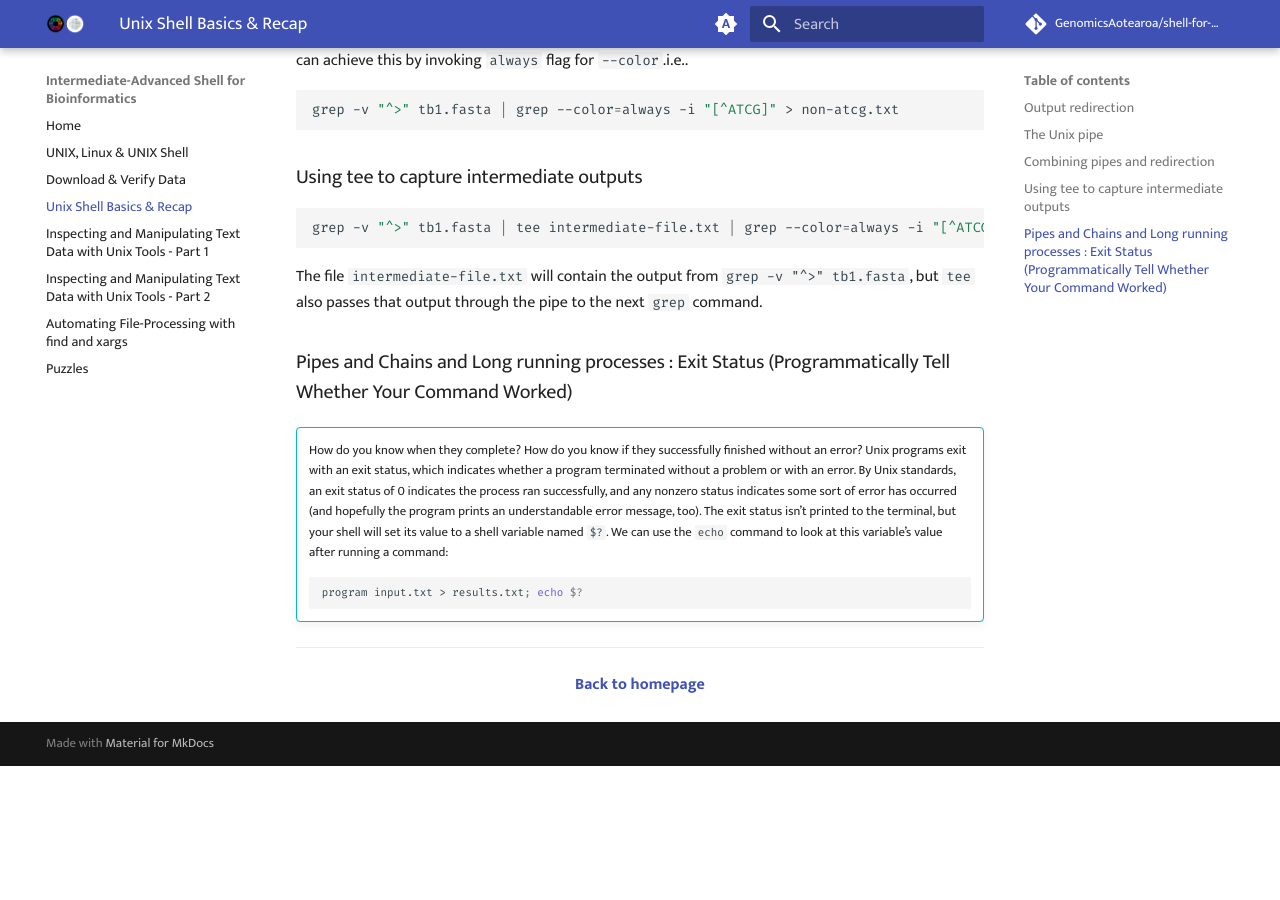
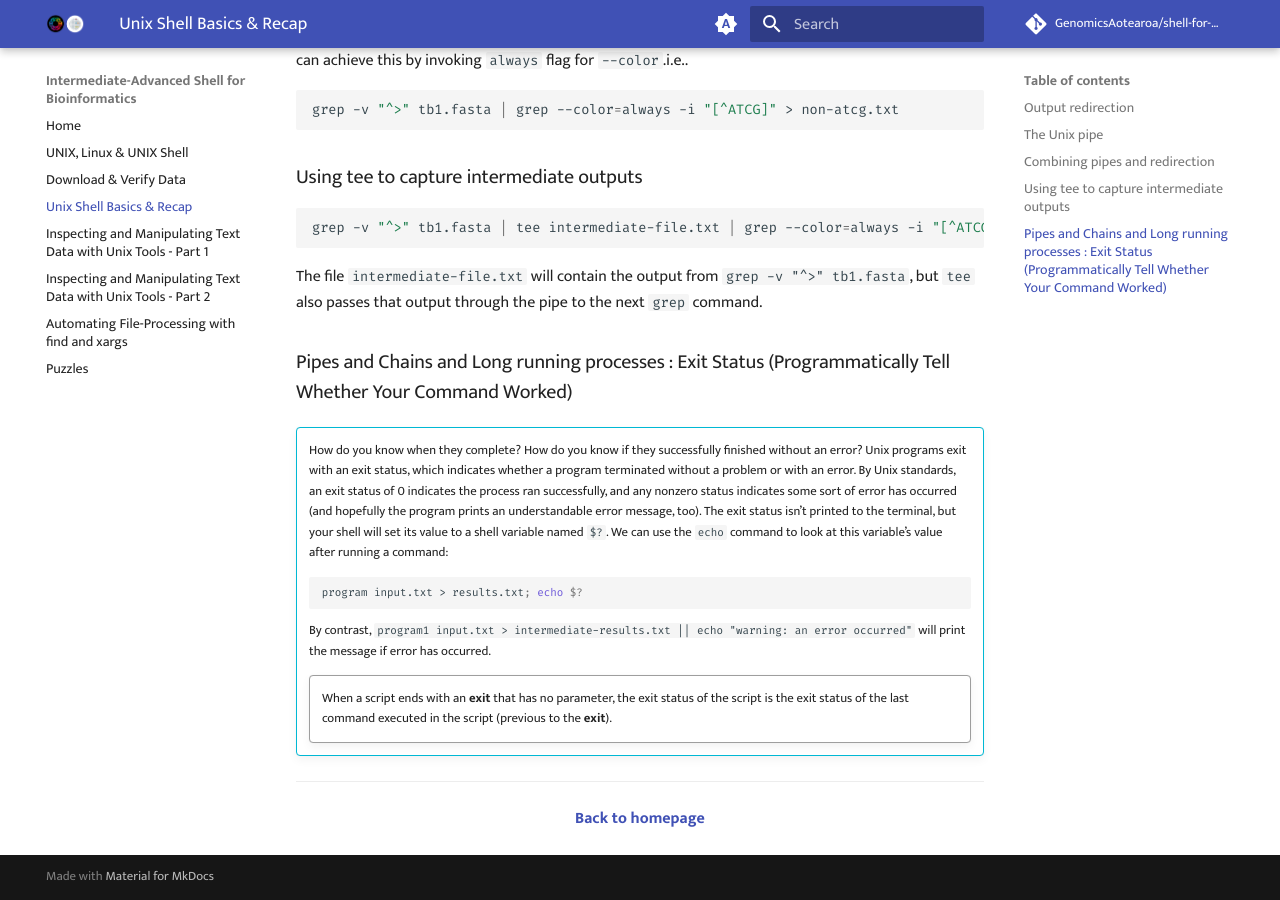
Before and after one commit to GenomicsAotearoa/shell-for-bioinformatics, an MkDocs documentation site: the page built from docs/2_unixshellbasics.md, in a window 1280 px wide and 900 px high, scrolled down 5137 px. Built offline with MkDocs 1.6.1 and Material for MkDocs 9.7.7, drawn with Linux system fonts in a browser that asks for light colours; comment, search, counter and statistics services are not loaded; the version menu is left out; before the commit the page ends 5903 px from its top, so only the background shows below that.

````diff
--- a/docs/2_unixshellbasics.md
+++ b/docs/2_unixshellbasics.md
@@ -267,6 +267,11 @@ The file `intermediate-file.txt` will contain the output from `grep -v "^>" tb1.
     ```bash
     program input.txt > results.txt; echo $?
     ```
+    By contrast, `program1 input.txt > intermediate-results.txt || echo "warning: an error occurred"` will print the message if error has occurred.
+
+    !!! quote ""
+
+        When a script ends with an **exit** that has no parameter, the exit status of the script is the exit status of the last command executed in the script (previous to the **exit**).
 
 - - -
 
````
Also changed, not shown: docs/images/redirection_st.png (added).
